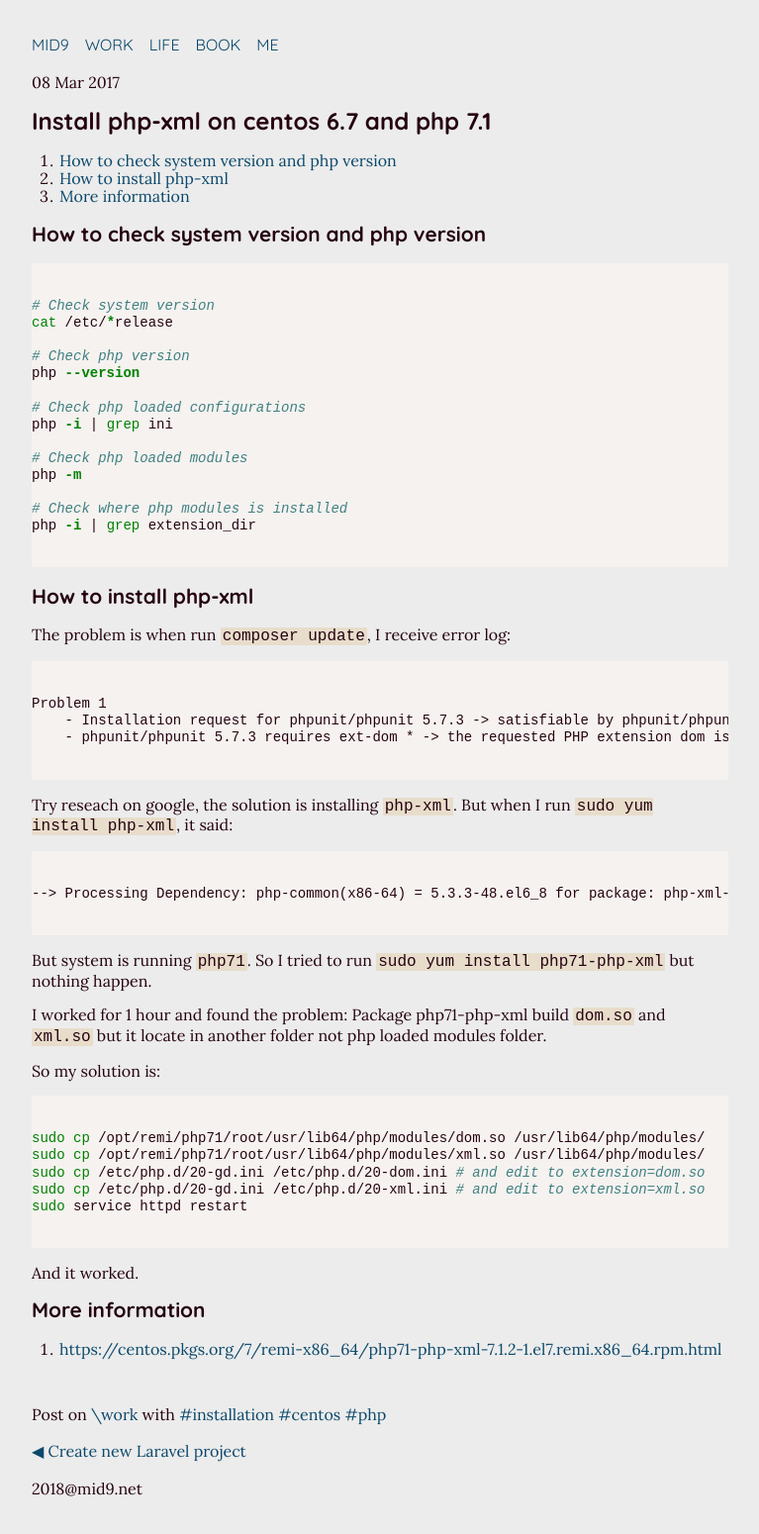
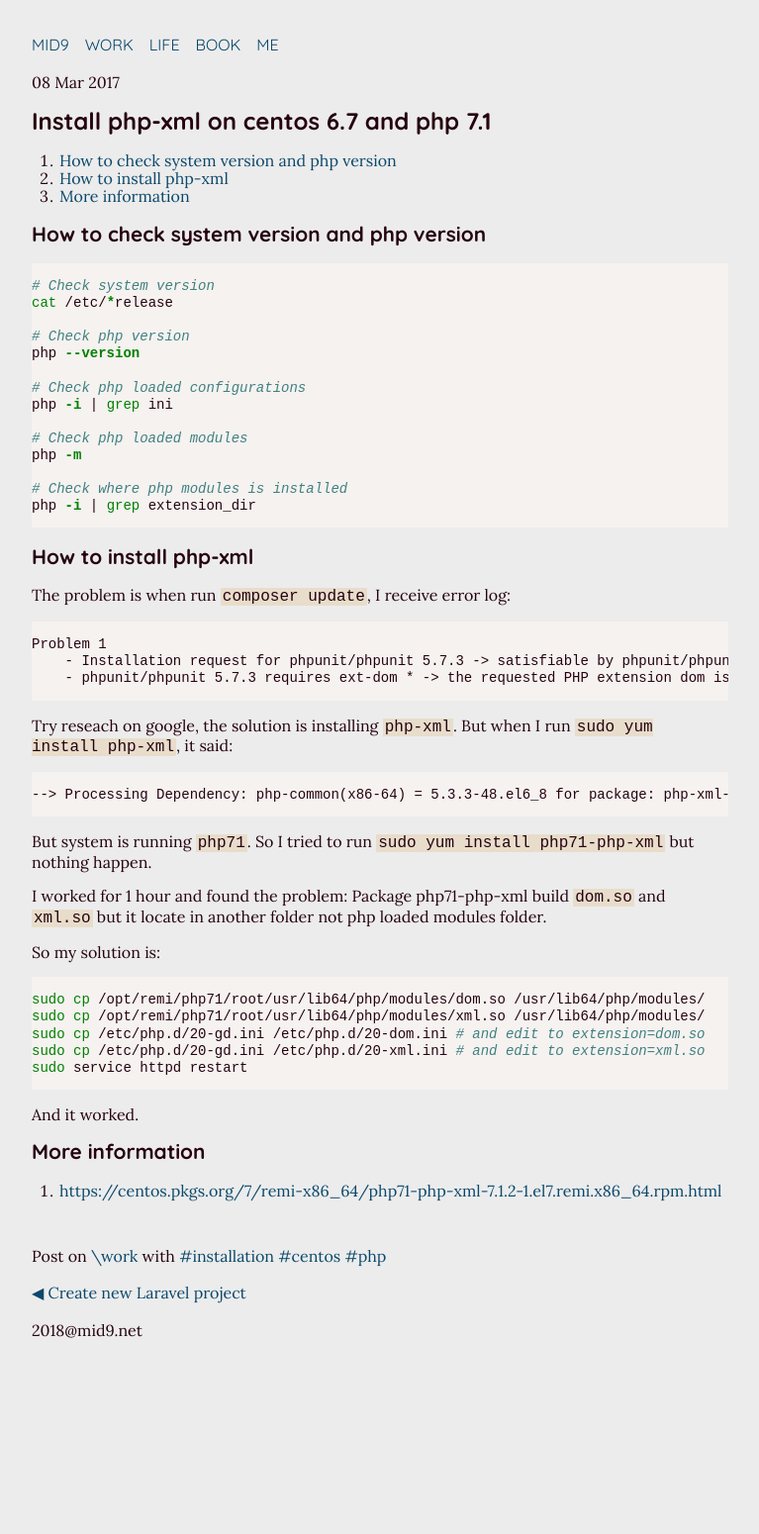
Before and after one commit to tuanle/tuanle.github.io, a Jekyll site: the page built from _posts/2017-03-08-install-php-xml-on-centos67-and-php71.md, in a window 1280 px wide. Shown: the whole page at 99% size, without its empty margins (256-1023 px from the left). Built offline with Jekyll 4.4.1, drawn with Linux system fonts in a browser that asks for light colours; after the commit the page ends 1390 px from its top, so only the background shows below that.

Commit message:
[temp] Temporary commit in 2018-05-04 00:18

```diff
--- a/_config.yml
+++ b/_config.yml
@@ -1,7 +1,6 @@
 name: mid9
 url: mid9.net
 markdown: kramdown
-highlighter: rouge
 kramdown:
   input: GFM
   syntax_highlighter: rouge
--- a/_includes/footer.html
+++ b/_includes/footer.html
@@ -3,7 +3,6 @@
             </footer>
             </div>
         <script type="text/javascript" src="/assets/js/mousetrap.min.js"></script>
-        <script type="text/javascript" src="https://cdnjs.cloudflare.com/ajax/libs/jquery.perfect-scrollbar/0.7.0/js/perfect-scrollbar.min.js"></script>
         <script type="text/javascript" src="/assets/js/script.js"></script>
         </script>
     </body>
--- a/_includes/header.html
+++ b/_includes/header.html
@@ -14,7 +14,6 @@
         <link href="https://fonts.googleapis.com/css?family=Lora&amp;subset=vietnamese" rel="stylesheet">
         <link rel="stylesheet" href="/assets/css/normalize.css" type="text/css" />
         <link rel="stylesheet" href="/assets/css/syntax.css" type="text/css" />
-        <link rel="stylesheet" href="/assets/css/scrollbar.css" type="text/css">
         <link rel="stylesheet" href="/assets/css/main.css" type="text/css" />
     </head>
     <body>
--- a/assets/css/main.css
+++ b/assets/css/main.css
@@ -92,14 +92,12 @@
   padding: 0 .125em;
 }
 
-.highlight .code pre {
-    font-family: 'Source Code Pro', monospace;
-    font-size: 12px;
+div.highlight pre.highlight {
+  padding: 14px 0;
 }
 
-.highlight {
-  position: relative;
-	padding: 10px 0;
+pre {
+  margin: 0;
 }
 
 /* ==========================================================================
```
